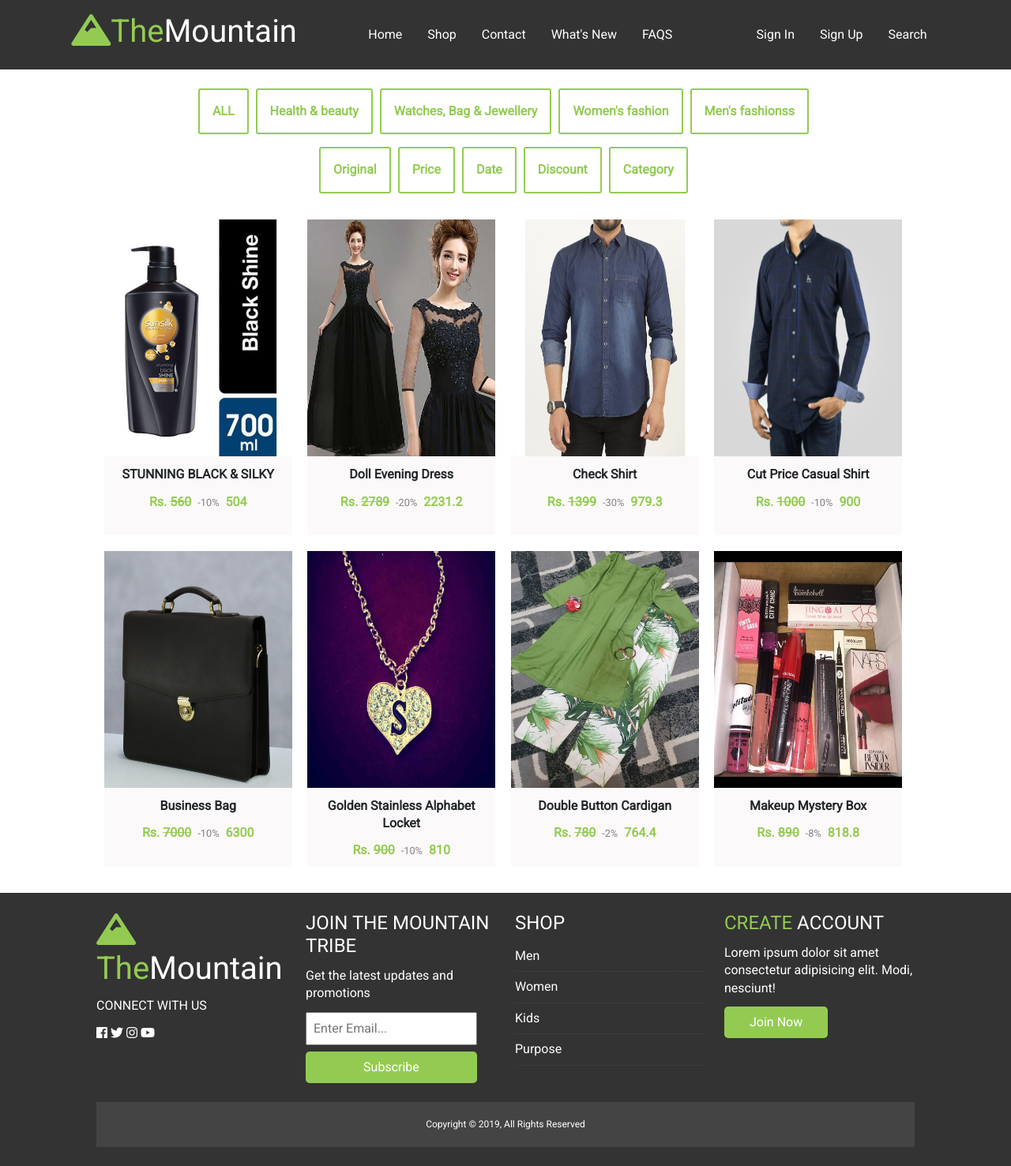
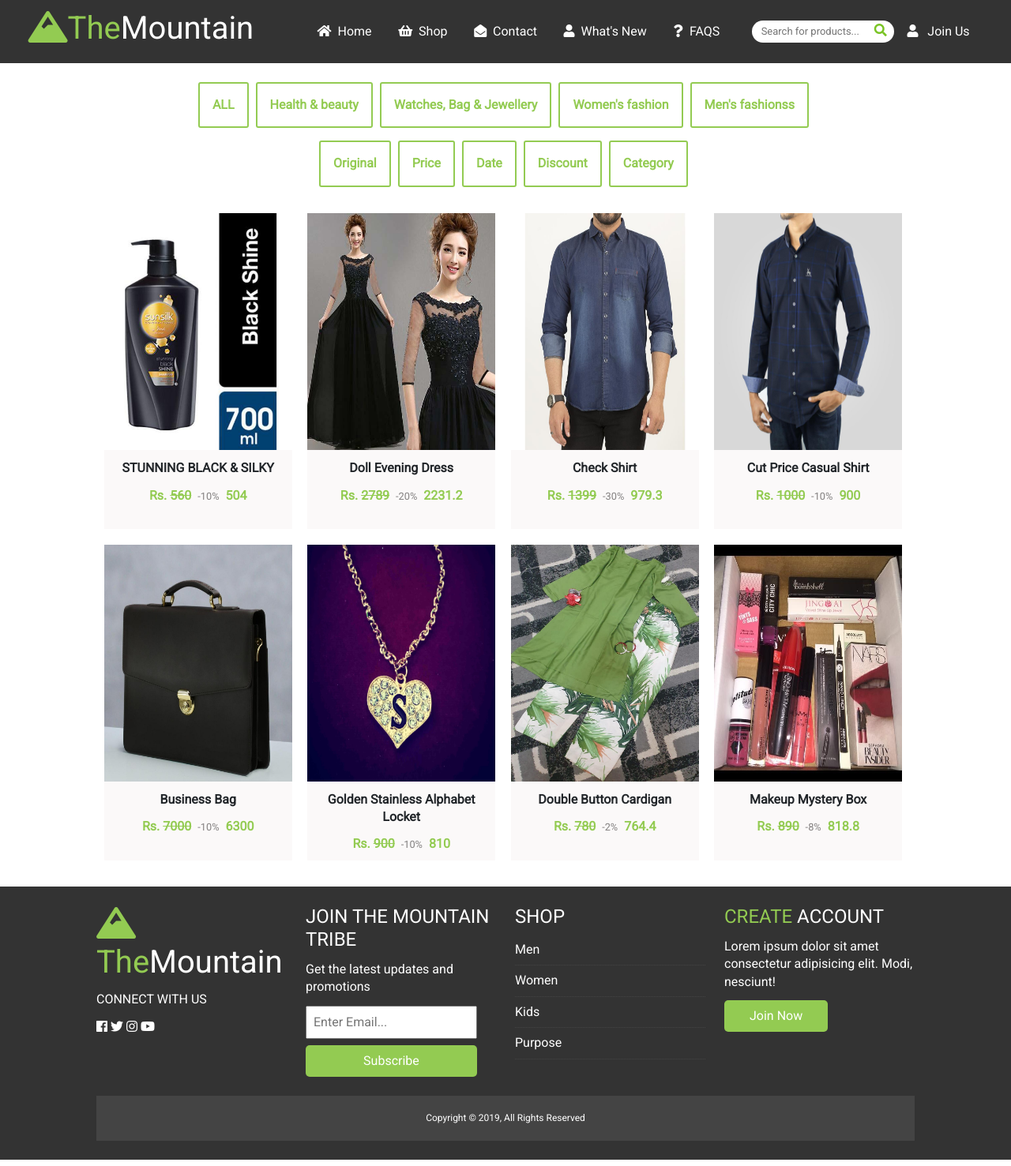
Before and after one commit to Ridayy/Ecommerce, a CodeIgniter app: page /ecommerce/pages/shop in a window 1280 px wide. Shown: the whole page at 79% size. Run offline with CodeIgniter, Linux system fonts and the light colour scheme; data comes from the database, SQL or seed files in the repository; some libraries are stand-ins or nearby versions.

Commit message:
search bar done

```diff
--- a/application/controllers/Pages.php
+++ b/application/controllers/Pages.php
@@ -34,6 +34,41 @@ class Pages extends CI_Controller{
         ];
 
         $this->load->view('pages/new', $data);
+    }
+
+    public function search(){
+        if(isset($_POST['query'])){
+            $keywords = explode(" ", $_POST['query']);
+            $search_results = $this->product->get_search_results($keywords);
+
+            $search_div = "";
+
+            foreach($search_results as $result){
+                $url = base_url(). 'products/show/'.$result['id'];
+                $product_image = base_url(). $result['product_image'];
+                $desc = $result['product_description'];
+                $search_div .= "<div class='results_display'>
+                                 <a href='$url'>
+                                    <div class='product_image'>
+                                        <img src='$product_image' />
+                                    </div>
+                                    <div class='live_search_text'>
+                                        $desc
+                                    </div>
+                                 </a>
+                               </div>";
+            }
+
+            echo $search_div."";
+
+        }
+
+        if(isset($_GET['q'])){
+            $this->product->get_search_results(array("Makeup", "box"));
+            echo 'Yes';
+        }
+
+
     }
 
     public function contact(){
--- a/application/models/Product.php
+++ b/application/models/Product.php
@@ -7,6 +7,20 @@
         public function total_products(){
             $query = $this->db->get('products');
             return count($query->result());
+        }
+
+        public function get_search_results($keywords){
+
+            $searchTermKeywords = array();
+            foreach ($keywords as $word)
+            {
+
+            $searchTermKeywords[] = "product_description LIKE '%$word%'";
+
+            }
+
+            $result=  $this->db->query("SELECT * FROM products WHERE ".implode(' OR ', $searchTermKeywords)." LIMIT 5" )->result_array();
+            return $result;
         }
 
         public function get_product($id){
--- a/application/views/inc/navbar.php
+++ b/application/views/inc/navbar.php
@@ -3,22 +3,27 @@
         <span class="text-primary">
           <i class="fas fa-mountain"></i>The</span>Mountain
         </h1>
-        <ul>
-            <li><a href="<?php echo base_url(); ?>">Home</a></li>
-            <li><a href="<?php echo base_url(); ?>pages/shop">Shop</a></li>
-            <li><a href="<?php echo base_url(); ?>pages/contact">Contact</a></li>
-            <li><a href="<?php echo base_url(); ?>pages/new">What's New</a></li>
-            <li><a href="<?php echo base_url(); ?>pages/faqs">FAQS</a></li>
-            <?php if(isset($_SESSION['user_id'])): ?>
-                <li><a href="<?php echo base_url(); ?>pages/checkout">Checkout</a></li>
-            <?php endif; ?>
+        <ul id="main_menu">
+            <li><a href="<?php echo base_url(); ?>"><i class="fas fa-home"></i> &nbsp;Home</a></li>
+            <li><a href="<?php echo base_url(); ?>pages/shop"><i class="fas fa-shopping-basket"></i> &nbsp;Shop</a></li>
+            <li><a href="<?php echo base_url(); ?>pages/contact"><i class="fas fa-envelope-open"></i> &nbsp;Contact</a></li>
+            <li><a href="<?php echo base_url(); ?>pages/new"><i class="fas fa-user"></i> &nbsp;What's New</a></li>
+            <li><a href="<?php echo base_url(); ?>pages/faqs"><i class="fas fa-question"></i> &nbsp;FAQS</a></li>
+
         </ul>
 
         <ul>
+            <li id="search_bar">
+                <form action="#" method="GET">
+                <input type="text" name="q" id="search_text_input" placeholder="Search for products..." onkeyup="getLiveSearchProducts(this.value, '<?php echo base_url(); ?>')" autocomplete="off">
+                <button type="button" id="search_button"><i class="fas fa-search"></i></button>
+                </form>
+                <div class="search_results"></div>
+
+            </li>
             <?php if(!isset($_SESSION['user_id'])): ?>
-                <li><a href="<?php echo base_url(); ?>auth/login">Sign In</a></li>
-                <li><a href="<?php echo base_url(); ?>auth/register">Sign Up</a></li>
-                <li><a href="#">Search</a></li>
+                <li><a href="<?php echo base_url(); ?>auth/login"><i class="fas fa-user"></i> &nbsp; Join Us</a></li>
+
             <?php else: ?>
                 <li id="cart">
                     <a href="<?php echo base_url(); ?>pages/checkout">
@@ -28,10 +33,27 @@
                         </span>
                     </a>
                 </li>
-                <li><a href="#">Search</a></li>
-                <li><a href="<?php echo base_url(); ?>pages/track">Track Order</a></li>
-                <li><a href="<?php echo base_url(); ?>auth/logout">Logout</a></li>
+                <li class="nav-item dropdown">
+                <a class="nav-link dropdown-toggle ml-2" href="#" id="navbardrop" data-toggle="dropdown">
+                    My Account
+                </a>
+                <div class="dropdown-menu">
+                    <a class=" dropdown-item" href="<?php echo base_url(); ?>pages/checkout"><i class="fas fa-credit-card"></i> &nbsp;Checkout</a>
+                    <a class=" dropdown-item" href="<?php echo base_url(); ?>pages/profile"><i class="fas fa-id-badge"></i> &nbsp;&nbsp;&nbsp;My Profile </a>
+                    <a  class=" dropdown-item" href="<?php echo base_url(); ?>pages/track"><i class="fas fa-truck"></i> &nbsp;Track Order</a>
+
+                    <a class=" dropdown-item" href="<?php echo base_url(); ?>auth/logout"><i class="fas fa-sign-out-alt"></i>&nbsp; Logout</a>
+                </div>
+                </li>
             <?php endif; ?>
 
         </ul>
 </nav>
+
+<!-- <div id="search_bar">
+
+    <center>
+
+    </center>
+
+</div> -->
--- a/assets/css/style.css
+++ b/assets/css/style.css
@@ -19,6 +19,105 @@
 
   p {
     margin: 0.75rem 0;
+  }
+
+
+  /* #search_bar {
+    width: 300px;
+    background-color: #93cb52;
+    border-radius: 30px;
+    margin:-20px auto 0 auto;
+    padding: 10px;
+  } */
+
+  #search_bar {
+    position: relative;
+  }
+
+  #search_bar input{
+      width:180px;
+      border-radius: 15px;
+      border: none;
+      padding:5px 5px 5px 12px;
+      font-size: 13px;;
+
+  }
+
+
+  #search_bar button {
+    background: transparent;
+    border: none;
+    position: absolute;
+    right:9px;
+    top:2px;
+    color: #7ac425;
+  }
+
+
+  .search_results {
+    position: absolute;
+    top:30px;
+    left:0;
+    z-index: 999;
+    border-radius: 10px;
+    width: 220px;
+  }
+
+  .results_display:first-child {
+    border-top-left-radius: 5px;
+    border-top-right-radius: 5px;
+  }
+
+  .results_display {
+    min-height:80px;
+    background: #000;
+    width: 100%;
+    border-bottom: 1px solid #fff;
+  }
+
+  .results_display:hover, .results_display a:hover {
+    background: #a5ee52 !important;
+  }
+
+  .results_display img {
+    width: 50px !important;
+    height: 50px !important;
+    margin-right: 10px;
+    display: inline-block;
+
+  }
+
+  .results_display a {
+    display: flex;
+    align-items: center;
+  }
+
+  .results_status, .no_results {
+    text-align: center;
+    height: 35px !important;
+    background: #66b907;
+    border-bottom-left-radius: 5px;
+    border-bottom-right-radius: 5px;
+    padding-top: 5px;
+  }
+
+  .results_status a, .no_results a {
+    padding: 0 !important;
+    margin:0 !important;
+    vertical-align: middle;
+  }
+
+  .results_status a:hover, .no_results a:hover {
+    background: #66b907 !important;
+  }
+
+  #search_bar input:focus {
+    outline: none;
+  }
+
+  #main_menu {
+    position: relative;
+    left: 20px;
   }
 
   /* Utility Classes */
@@ -236,7 +335,7 @@
     color: #fff;
     justify-content: space-evenly;
     z-index: 1000;
-    padding: 1rem;
+    padding: 0.75rem;
     width:100%;
   }
 
@@ -250,11 +349,12 @@
     align-items: center;
     list-style: none;
     margin-bottom: 0 !important;
+    margin-left:20px;
   }
 
   #navigation ul li a {
     color: #fff;
-    padding: 0.75rem;
+    padding: 0.80rem;
     margin: 0 0.25rem;
   }
 
@@ -262,6 +362,19 @@
     background: #93cb52;
     border-radius: 5px;
   }
+
+  #navigation ul a.dropdown-item {
+    margin: 0;
+    color: #000 !important;
+  }
+
+  #navigation ul a.dropdown-item:hover {
+    background: #333333;
+    color: #fff !important;
+    border-radius: 0;
+  }
+
+
 
   .overlay {
 	width: 100%;
@@ -705,3 +818,8 @@
   #main-footer .footer-container input[type='submit'] {
     width: 90%;
   }
+
+  .dropdown-menu {
+    min-width: 8.5rem !important;
+
+}
--- a/assets/js/home.js
+++ b/assets/js/home.js
@@ -4,6 +4,8 @@ $(document).ready(function(){
 		play: 5000,
 		pagination: false
 	});
+
+	console.log('Loaded');
 
 	var typed = new Typed(".typed", {
 		strings: ["Shop Now", "Avail Offers", "We Value Our Customers"],
--- a/assets/js/script.js
+++ b/assets/js/script.js
@@ -9,11 +9,18 @@ $(window).on("load", function() {
 
 
 
+
 $(document).ready(function() {
 
-	// $('.view_button').click(function(e){
-	// 	e.stopPropagation();
-	// });
+	$("#search_text_input").focus(function(){
+		$(this).animate({
+			width:'220px'
+		}, 400);
+	});
+
+	$("#search_button").click(function(){
+		console.log('submitted');
+	});
 
 
 	$("[data-fancybox]").fancybox();
@@ -102,3 +109,36 @@ $(document).ready(function() {
 
 
 });
+
+$(document).click(function(e){
+	if(e.target.class != "search_results" && e.target.id != 'search_text_input'){
+		$(".search_results").html('');
+
+
+		$("#search_text_input").animate({
+			width:'180px'
+		}, 400);
+
+	}
+});
+
+
+
+function getLiveSearchProducts(value, baseurl){
+	if(value == ''){
+		$(".search_results").html('');
+	}else {
+		$.post(baseurl + "pages/search", {query:value}, function(data){
+
+
+			$(".search_results").html(data);
+			$(".search_results").append("<div class='results_status'><a href=" + baseurl + "pages/search?q= " + value + ">See All Results</a></div>");
+
+			if(data == ''){
+				$(".search_results").html('');
+				$(".search_results").append("<div class='no_results'>No results found</div>");
+			}
+		});
+	}
+
+}
--- a/ecommerce.sql
+++ b/ecommerce.sql
@@ -3,7 +3,7 @@
 -- https://www.phpmyadmin.net/
 --
 -- Host: 127.0.0.1
--- Generation Time: Jan 11, 2020 at 06:57 PM
+-- Generation Time: Jan 12, 2020 at 05:39 PM
 -- Server version: 10.4.10-MariaDB
 -- PHP Version: 7.1.33
 
@@ -147,9 +147,9 @@ INSERT INTO `products` (`id`, `product_description`, `product_cat`, `product_pri
 (5, 'Check Shirt', 4, 1399, 'assets/img/products/shirt1.jpg', 'Black & Blue', 30, 2, '', '2019-12-30 12:29:14'),
 (6, 'Cut Price Casual Shirt', 4, 1000, 'assets/img/products/shirt2.jpg', 'Outfitters', 10, 3, '', '2019-12-30 12:29:14'),
 (7, 'Business Bag', 2, 7000, 'assets/img/products/bag1.jpg', 'Outfitters', 10, 2, '', '2019-12-30 12:33:06'),
-(8, 'Golden Stainless Alphabet Locket ', 2, 900, 'assets/img/products/chain.jpg', 'teens', 10, 2, '', '2019-12-30 12:34:55'),
+(8, 'Golden Stainless Alphabet Locket ', 2, 900, 'assets/img/products/chain.jpg', 'teens', 10, 2, '', '2020-01-11 09:54:30'),
 (9, 'Double Button Cardigan', 3, 780, 'assets/img/products/5e10de77993be5e104b625677cimg2.jpg', 'Khaadi', 2, 4, 'One of the best products available with over 5000 customers', '2020-01-04 20:37:10'),
-(13, 'Makeup Mystery Box', 1, 890, 'assets/img/products/5e10de51747a0makeup.jpg', 'Rivaj', 8, 6, 'abc', '2020-01-04 23:49:53');
+(13, 'Makeup Mystery Box', 1, 890, 'assets/img/products/5e10de51747a0makeup.jpg', 'Rivaj', 8, 6, 'abc', '2020-01-11 11:43:57');
 
 -- --------------------------------------------------------
 
```
